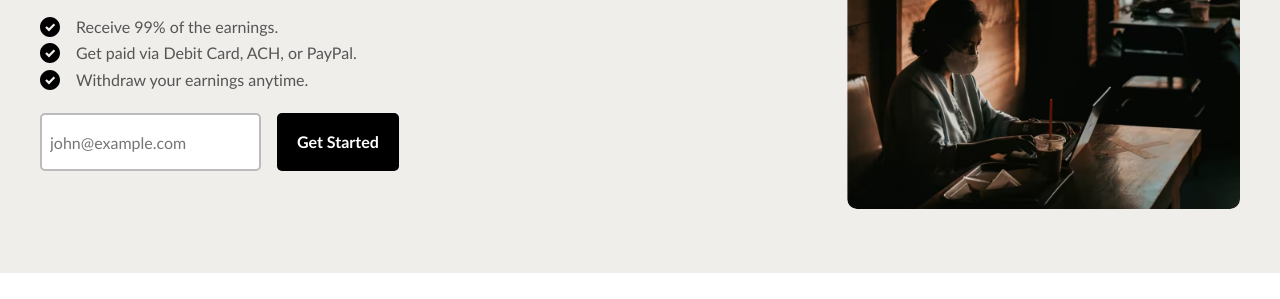
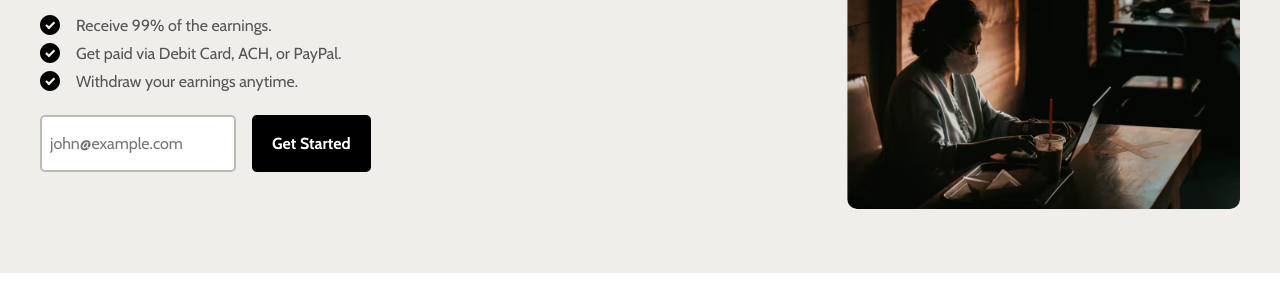
Before and after one commit to TheLiz/Spence, a plain HTML site: page index.html in a window 1280 px wide. Shown: the part 470-769 px from the top of the page. Drawn offline with nearby package versions, Linux system fonts and the light colour scheme.

Commit message:
Fixed webfonts
Fixed weird issue when using google fonts locally causes them not to render.

```diff
--- a/css/style.css
+++ b/css/style.css
@@ -1,5 +1,4 @@
 /* #CONTENTS ==================================== *\
- *  #LOCAL WEB FONTS
  *  #VARIABLES
  *  #BASE
  *  #ACCESSIBILITY
@@ -8,75 +7,6 @@
  *  #COMPONENTS
  *  #THEMES
 \* ============================================== */
-
-
-/* #LOCAL WEB FONTS ============================= *\
- * @font-face rules for loading necessary fonts.
-\* ============================================== */
-
-/* cabin-regular - latin */
-@font-face {
-  font-family: 'Cabin', Trebuchet, 'Trebuchet MS', Arial, sans-serif;
-  font-style: normal;
-  font-weight: 400;
-  src: local(''),
-      url('../assets/fonts/cabin-v18-latin-regular.woff2') format('woff2'), /* Super Modern Browsers */
-      url('../assets/fonts/cabin-v18-latin-regular.woff') format('woff'), /* Modern Browsers */
-      url('../assets/fonts/cabin-v18-latin-regular.svg#Cabin') format('svg'), /* Legacy iOS */
-      url('../assets/fonts/cabin-v18-latin-regular.ttf') format('truetype'), /* Safari, Android, iOS */
-      url('../assets/fonts/cabin-v18-latin-regular.eot?#iefix') format('embedded-opentype'); /* IE6-IE8 */
-  src: url('../assets/fonts/cabin-v18-latin-regular.eot'); /* IE9 Compat Modes */
-  font-display: swap;
-}
-
-/* cabin-700 - latin */
-@font-face {
-  font-family: 'Cabin', Trebuchet, 'Trebuchet MS', Arial, sans-serif;
-  font-style: normal;
-  font-weight: 700;
-  src: local(''),
-      url('../assets/fonts/cabin-v18-latin-700.woff2') format('woff2'), /* Super Modern Browsers */
-      url('../assets/fonts/cabin-v18-latin-700.woff') format('woff'), /* Modern Browsers */
-      url('../assets/fonts/cabin-v18-latin-700.svg#Cabin') format('svg'), /* Legacy iOS */
-      url('../assets/fonts/cabin-v18-latin-700.ttf') format('truetype'), /* Safari, Android, iOS */
-      url('../assets/fonts/cabin-v18-latin-700.eot?#iefix') format('embedded-opentype'); /* IE6-IE8 */
-  src: url('../assets/fonts/cabin-v18-latin-700.eot'); /* IE9 Compat Modes */
-  font-display: swap;
-}
-
-/* cabin-italic - latin */
-@font-face {
-  font-family: 'Cabin', Trebuchet, 'Trebuchet MS', Arial, sans-serif;
-  font-style: italic;
-  font-weight: 400;
-  src: local(''),
-      url('../assets/fonts/cabin-v18-latin-italic.woff2') format('woff2'), /* Super Modern Browsers */
-      url('../assets/fonts/cabin-v18-latin-italic.woff') format('woff'), /* Modern Browsers */
-      url('../assets/fonts/cabin-v18-latin-italic.eot?#iefix') format('embedded-opentype'), /* IE6-IE8 */
-      url('../assets/fonts/cabin-v18-latin-italic.svg#Cabin') format('svg'), /* Legacy iOS */
-      url('../assets/fonts/cabin-v18-latin-italic.ttf') format('truetype'); /* Safari, Android, iOS */
-  src: url('../assets/fonts/cabin-v18-latin-italic.eot'); /* IE9 Compat Modes */
-  font-display: swap;
-}
-
-/* cabin-700italic - latin */
-@font-face {
-  font-family: 'Cabin', Trebuchet, 'Trebuchet MS', Arial, sans-serif;
-  font-style: italic;
-  font-weight: 700;
-  src: local(''),
-      url('../assets/fonts/cabin-v18-latin-700italic.woff2') format('woff2'), /* Super Modern Browsers */
-      url('../assets/fonts/cabin-v18-latin-700italic.woff') format('woff'), /* Modern Browsers */
-      url('../assets/fonts/cabin-v18-latin-700italic.eot?#iefix') format('embedded-opentype'), /* IE6-IE8 */
-      url('../assets/fonts/cabin-v18-latin-700italic.svg#Cabin') format('svg'), /* Legacy iOS */
-      url('../assets/fonts/cabin-v18-latin-700italic.ttf') format('truetype'); /* Safari, Android, iOS */
-  src: url('../assets/fonts/cabin-v18-latin-700italic.eot'); /* IE9 Compat Modes */
-  font-display: swap;
-}
-
-
-
-
 
 /* #VARIABLES ========================================= *\
  * Reusable/modifiable css custom properties.
--- a/index.html
+++ b/index.html
@@ -3,7 +3,11 @@
   <head>
     <meta charset="utf-8">
     <title>Spense.</title>
-    <meta name="viewport" content="width=device-width">
+    <meta name="viewport" content="width=device-width, initial-scale=1">
+    <link rel="preconnect" href="https://fonts.gstatic.com">
+    <link href="https://fonts.googleapis.com/css2?family=Cabin:ital,wght@0,400;0,700;1,400;1,700&display=swap" rel="preload" as="style">
+    <link rel="stylesheet" href="https://fonts.googleapis.com/css2?family=Cabin:ital,wght@0,400;0,700;1,400;1,700&display=swap" media="print" onload="this.media='all'">
+    <noscript><link rel="stylesheet" href="https://fonts.googleapis.com/css2?family=Cabin:ital,wght@0,400;0,700;1,400;1,700&display=swap"></noscript>
     <link rel="stylesheet" href="css/style.css">
   </head>
 
```
